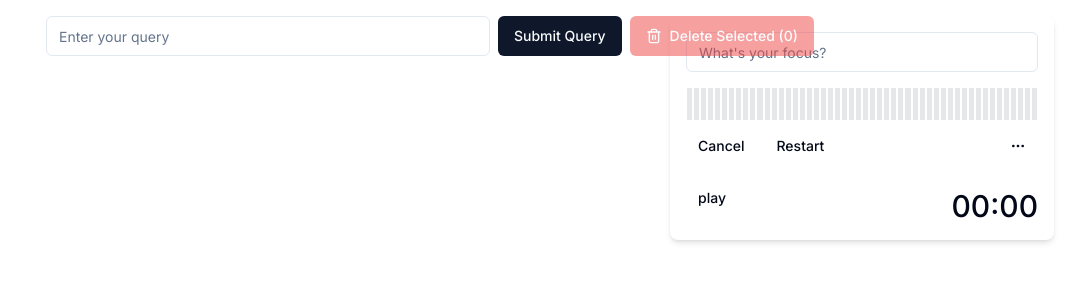
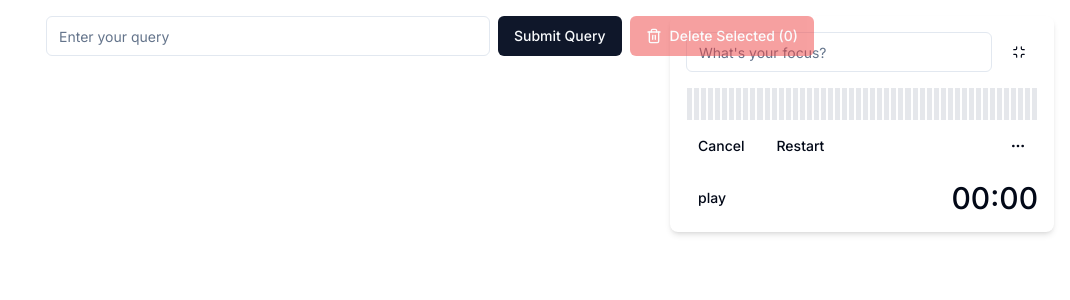
Before and after one commit to jackddouglas/llmap, a Next.js app: page / in a window 1280 px wide. Shown: the top 300 px of the page, without its empty margins (210-1280 px from the left). Built offline with nearby package versions, Linux system fonts and the light colour scheme.

Commit message:
add minimize timer functionality

```diff
--- a/components/ui/timer.tsx
+++ b/components/ui/timer.tsx
@@ -2,6 +2,8 @@
 import { Input } from '@/components/ui/input';
 import { Button } from '@/components/ui/button';
 import { MoreHorizontal } from 'lucide-react';
+import { FiMinimize, FiMaximize2 } from "react-icons/fi";
+
 
 const PomodoroTimer = () => {
     const [time, setTime] = useState(0);
@@ -13,6 +15,7 @@
     const intervalRef = useRef<NodeJS.Timeout | null>(null);
     const sliderRef = useRef<HTMLDivElement | null>(null);
     const audioContextRef = useRef<AudioContext | null>(null);
+    const [isMinimized, setIsMinimized] = useState(false);
 
     useEffect(() => {
         if (isRunning && time > 0) {
@@ -91,19 +94,46 @@
         oscillator.stop(context.currentTime + 0.5);
     };
 
+    const handleMinimizeToggle = () => {
+        setIsMinimized(prev => !prev);
+    };
+
+    if (isMinimized) {
+        return (
+            <Button
+                variant="ghost"
+                size="sm"
+                className="fixed top-8 right-8"
+                onClick={handleMinimizeToggle}
+            >
+                <FiMaximize2 />
+            </Button>
+        );
+    }
+
     return (
         <div
             className="bg-white p-4 rounded-lg shadow-md min-w-96 max-w-md mx-auto"
             onMouseEnter={() => setIsHovering(true)}
             onMouseLeave={() => setIsHovering(false)}
         >
+            <div className="flex flex-row items-center justify-center mb-4 ">
                 <Input
                     type="text"
                     placeholder="What's your focus?"
                     value={focus}
                     onChange={(e) => setFocus(e.target.value)}
-        className="w-full mb-4"
+                    className="w-full"
                 />
+                <Button
+                    variant="ghost"
+                    size="sm"
+                    className="ml-2"
+                    onClick={handleMinimizeToggle}
+                >
+                    <FiMinimize />
+                </Button>
+            </div>
 
             {(!isRunning || isHovering) && (
                 <>
@@ -116,8 +146,7 @@
                         {[...Array(50)].map((_, index) => (
                             <div
                                 key={index}
-                className={`h-8 w-full mx-px ${
-                  index <= activeDiv ? 'bg-red-500' :
+                                className={`h-8 w-full mx-px ${index <= activeDiv ? 'bg-red-500' :
                                     index === hoveredDiv ? 'bg-red-300' : 'bg-gray-200'
                                     }`}
                                 onMouseEnter={() => setHoveredDiv(index)}
@@ -143,7 +172,7 @@
             )}
 
             <div className="flex justify-between items-end">
-        <Button onClick={handlePlayPause} variant="ghost" size="sm" className="mb-2">
+                <Button onClick={handlePlayPause} variant="ghost" size="sm" className="">
                     {isRunning ? 'pause' : 'play'}
                 </Button>
                 <div className={`${isRunning && !isHovering ? 'text-3xl font-light' : 'text-3xl font-medium'}`}>
--- a/package.json
+++ b/package.json
@@ -16,6 +16,7 @@
     "next": "14.2.5",
     "react": "^18",
     "react-dom": "^18",
+    "react-icons": "^5.3.0",
     "tailwind-merge": "^2.5.2",
     "tailwindcss-animate": "^1.0.7"
   },
```
Also changed, not shown: 1 other file (tests, documents, lock files or other folders). Lines whose indentation alone changed are shown as unchanged.
